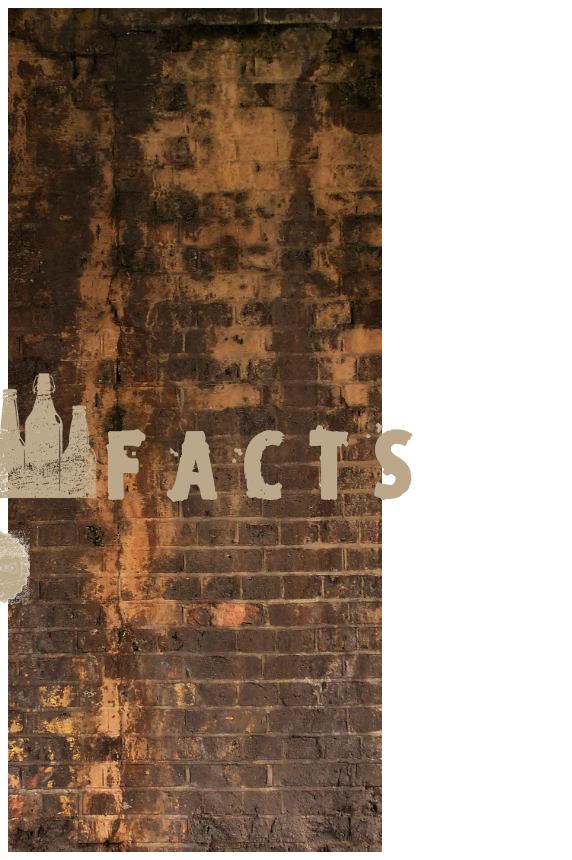
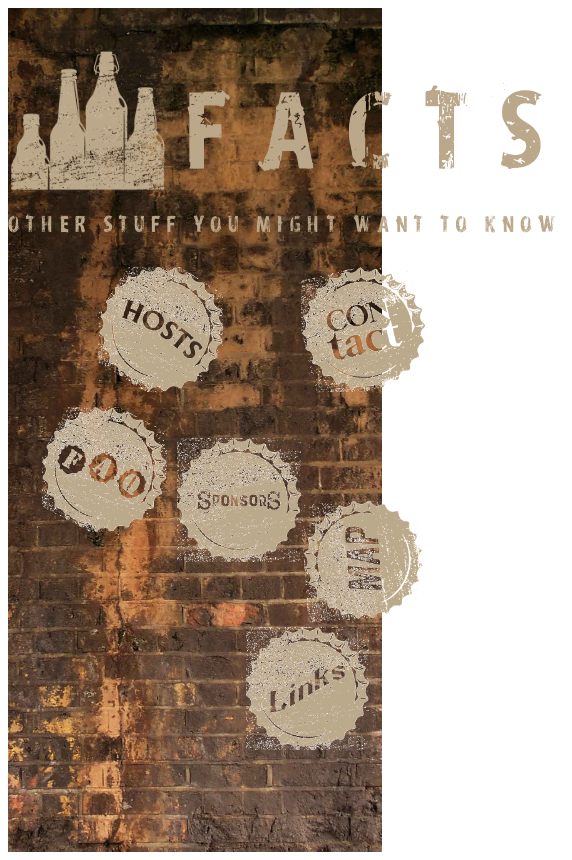
Before and after one commit to joshakeman/sudsonthesquare, a Gatsby site in the folder website/: page /facts in a window 390 px wide. Shown: the whole page, 572 px wide, since content can reach past the window. Built offline with nearby package versions, Linux system fonts and the light colour scheme; Gatsby itself is replaced by a stand-in of ours.

```diff
--- a/website/src/pages/brews.js
+++ b/website/src/pages/brews.js
@@ -51,6 +51,9 @@ class Brews extends React.Component {
                         <img src={wildleap} />
                         <img src={jailhouse} />
                     </div>
+                    <div className="paper">
+
+                    </div>
                 </div>
             </div>
         )
--- a/website/src/pages/facts.js
+++ b/website/src/pages/facts.js
@@ -11,19 +11,24 @@ import '../styles/home.css'
 
 export default function facts() {
     return (
-        <div className="background">
+        <div className="facts-background">
             <div className="body">
                 <div className="facts-header">
-                    <img src={bottles} className="beer" />
-                    <h1 className="facts-title">FACTS</h1>
+                    <div className="logo-wrapper">
+                        <img src={bottles} className="beer" />
+                        <h1 className="facts-title">FACTS</h1>
+                    </div>
+                    <h3 className="facts-subtitle">
+                        Other Stuff You Might Want to Know
+                    </h3>
                 </div>
                 <div className="caps-container">
-                    <img src={contact} className="bottle-cap cap1" />
-                    <img src={faq} className="bottle-cap cap2" />
-                    <img src={hosts} className="bottle-cap cap3" />
-                    <img src={links} className="bottle-cap cap4" />
-                    <img src={map} className="bottle-cap cap5" />
-                    <img src={sponsors} className="bottle-cap cap6" />
+                    <img src={contact} className="bottle-cap contact-cap" />
+                    <img src={faq} className="bottle-cap faq-cap" />
+                    <img src={hosts} className="bottle-cap hosts-cap" />
+                    <img src={links} className="bottle-cap links-cap" />
+                    <img src={map} className="bottle-cap map-cap" />
+                    <img src={sponsors} className="bottle-cap sponsors-cap" />
                 </div>
             </div>
         </div>
--- a/website/src/styles/brews.css
+++ b/website/src/styles/brews.css
@@ -6,7 +6,7 @@
     font-style: normal;
 } */
 
-.brews-background {
+/* .brews-background {
     background: url('../images/brews-background.jpg') no-repeat center center fixed;
     -webkit-background-size: cover;
     -moz-background-size: cover;
@@ -27,7 +27,7 @@
     font-size: 82px;
     margin: 0;
     font-family: 'vtks_distressregular';
-    font-weight: 400;
+    font-weight: normal;
     letter-spacing: 0.3em;
     line-height: 1.25;
     color: #503626;
@@ -65,4 +65,4 @@
 
 .logo-container > img {
     width: 21%;
-}
+} */
--- a/website/src/styles/home.css
+++ b/website/src/styles/home.css
@@ -118,6 +118,7 @@ img.bg {
 
 .brews-title {
     font-size: 82px;
+    font-weight: normal;
     margin: 0;
     font-family: 'vtks_distressregular';
     letter-spacing: 0.3em;
@@ -140,6 +141,7 @@ img.bg {
 
 .brews-subtitle {
     font-size: 21px;
+    font-weight: normal;
     font-family: 'vtks_distressregular';
     color: #503626;
     text-align: center;
@@ -161,8 +163,21 @@ img.bg {
 /*
   ~~~~FACTS~~~~
   */
-  .facts-title {
-    font-size: 82px;
+
+.facts-background {
+    background: url('../images/brickwall-optimized.jpg') no-repeat center center fixed;
+    -webkit-background-size: cover;
+    -moz-background-size: cover;
+    -o-background-size: cover;
+    background-size: cover;
+    height: 100%;
+    width: 100%;
+    display: flex;
+    min-height: 100vh;
+}
+.facts-title {
+    font-size: 96px;
+    font-weight: normal;
     margin: 0;
     font-family: 'vtks_distressregular';
     letter-spacing: 0.3em;
@@ -171,16 +186,32 @@ img.bg {
     text-align: center;
 }
 
+.facts-subtitle {
+    font-size: 20px;
+    font-weight: normal;
+    font-family: 'vtks_distressregular';
+    color: #bba88b;
+    text-align: center;
+    letter-spacing: 0.3em;
+    line-height: 1.25;
+}
+
 .facts-header {
     display: flex;
     align-items: baseline;
     justify-content: center;
+    flex-direction: column;
     margin-bottom: 10px;
 }
 
-.facts-header > img {
-    max-width: 148px;
-    margin: 0;
+.logo-wrapper > img {
+    max-width: 164px;
+    margin: 0 12px 0 0;
+}
+
+.logo-wrapper {
+    display: flex;
+    align-items: flex-end;
 }
 
 .caps-container {
@@ -189,29 +220,59 @@ img.bg {
 }
 
 .bottle-cap {
-    width: 75px;
+    width: 125px;
 }
 /* comment */
-.cap1 {
+.contact-cap {
     position: absolute;
+    position: absolute;
+    right: 26%;
 }
-.cap2 {
+.faq-cap {
     position: absolute;
+    left: 6%;
+    top: 140px;
 }
-.cap3 {
+.hosts-cap {
     position: absolute;
+    position: absolute;
+    left: 16%;
 }
-.cap4 {
+.links-cap {
     position: absolute;
+    right: 36%;
+    top: 360px;
 }
-.cap5 {
+.map-cap {
     position: absolute;
+    position: absolute;
+    top: 230px;
+    right: 26%;
 }
-.cap6 {
+.sponsors-cap {
     position: absolute;
+    left: 30%;
+    top: 170px;
 }
 
 .body {
     width: 600px;
     margin: 40px auto 0 auto;
 }
+
+/* Mobile Menu */
+
+.paper {
+    background: url("../images/brews-background.jpg") no-repeat center center;
+    background-size: cover;
+    width:600px;
+    height: 10%;
+    align-self: flex-end;
+    transition-property: height;
+    transition-duration: 2s;
+    position: absolute;
+  }
+
+  .paper:hover {
+    height: 100%;
+  }
```
Also changed, not shown: 1 other file.
